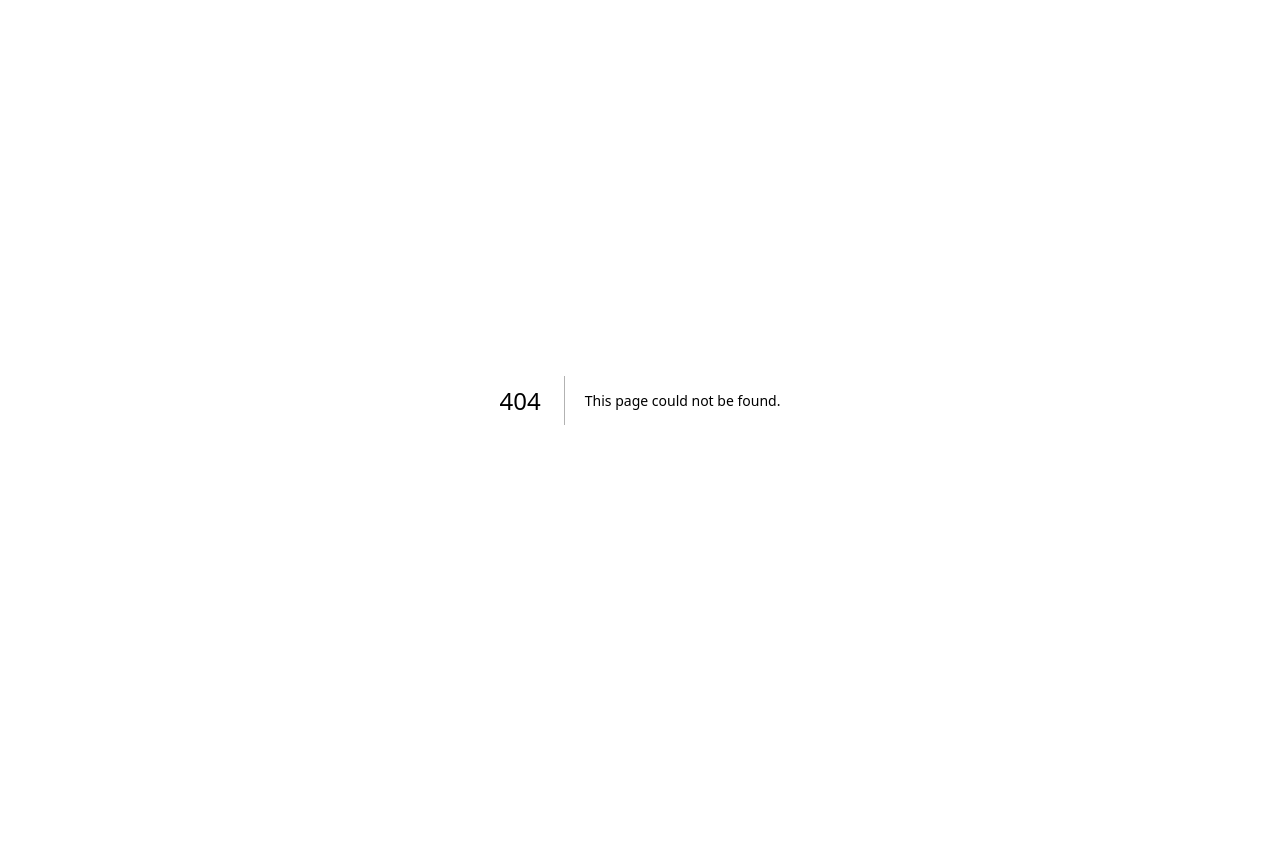
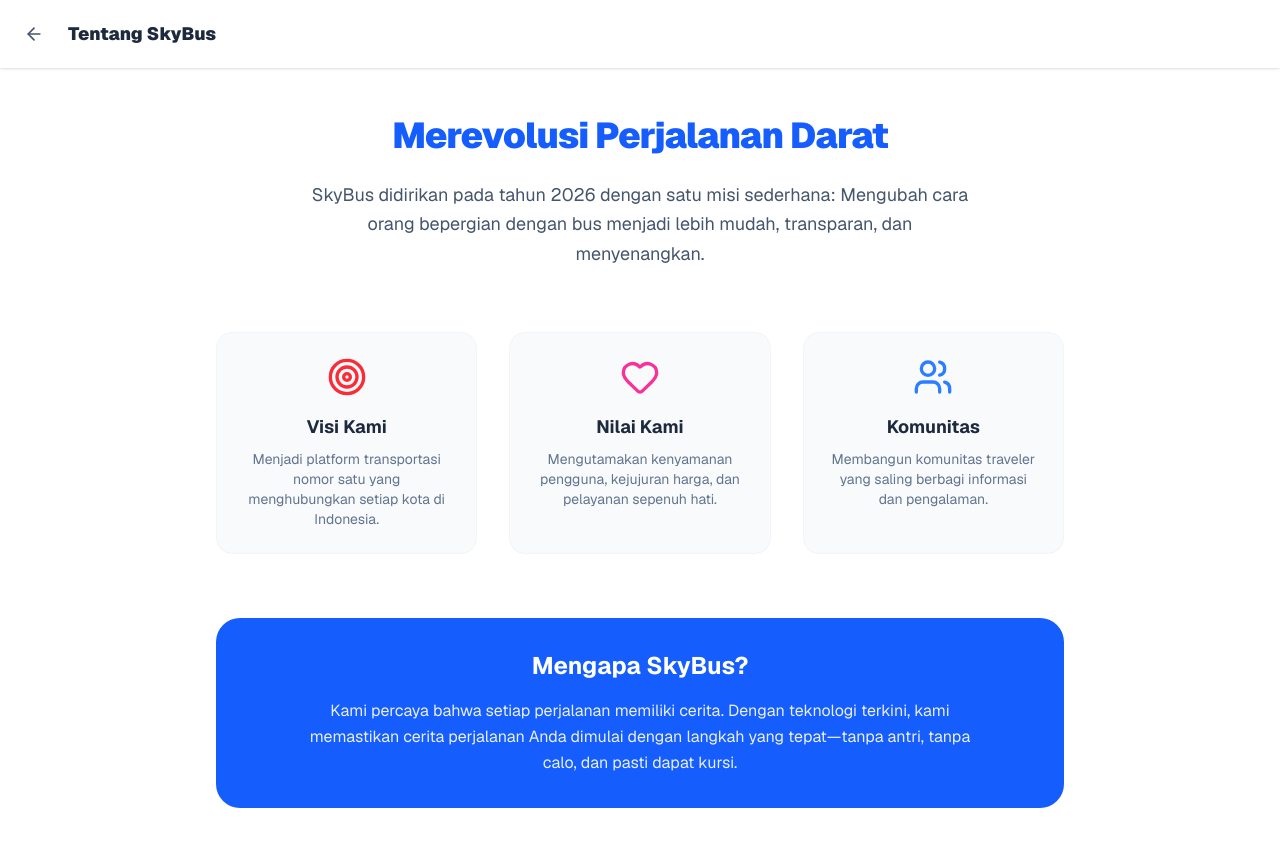
Before and after one commit to doaesque/skybus, a Next.js app: page /about in a window 1280 px wide. Before the commit this address had no page. Shown: the top 846 px of the page. Before the commit the page ends 800 px from the top, so only its background shows below. Built offline with nearby package versions, Linux system fonts and the light colour scheme.

Commit message:
feat: add about, faq, and user guide pages

```diff
--- /dev/null
+++ b/src/app/about/page.tsx
@@ -0,0 +1,55 @@
+"use client";
+
+import React from 'react';
+import { ArrowLeft, Target, Heart, Users } from 'lucide-react';
+import Link from 'next/link';
+
+export default function AboutPage() {
+  return (
+    <div className="min-h-screen bg-white dark:bg-slate-950 font-sans pb-20 text-slate-800 dark:text-slate-100 transition-colors">
+      <div className="bg-white dark:bg-slate-900 p-4 shadow-sm sticky top-0 z-40 flex items-center gap-4">
+        <Link href="/" className="p-2 hover:bg-slate-100 dark:hover:bg-slate-800 rounded-full transition">
+            <ArrowLeft className="w-5 h-5 text-slate-600 dark:text-slate-400" />
+        </Link>
+        <h1 className="font-black text-lg">Tentang SkyBus</h1>
+      </div>
+
+      <div className="max-w-4xl mx-auto px-6 py-12 space-y-16">
+        {/* Intro */}
+        <section className="text-center space-y-6">
+            <h2 className="text-4xl font-black text-blue-600 dark:text-blue-400 tracking-tight">Merevolusi Perjalanan Darat</h2>
+            <p className="text-lg text-slate-600 dark:text-slate-300 leading-relaxed max-w-2xl mx-auto">
+                SkyBus didirikan pada tahun 2026 dengan satu misi sederhana: Mengubah cara orang bepergian dengan bus menjadi lebih mudah, transparan, dan menyenangkan.
+            </p>
+        </section>
+
+        {/* Values */}
+        <section className="grid md:grid-cols-3 gap-8">
+            <div className="p-6 bg-slate-50 dark:bg-slate-900 rounded-2xl border border-slate-100 dark:border-slate-800 text-center">
+                <Target className="w-10 h-10 text-red-500 mx-auto mb-4" />
+                <h3 className="font-bold text-lg mb-2">Visi Kami</h3>
+                <p className="text-sm text-slate-500 dark:text-slate-400">Menjadi platform transportasi nomor satu yang menghubungkan setiap kota di Indonesia.</p>
+            </div>
+            <div className="p-6 bg-slate-50 dark:bg-slate-900 rounded-2xl border border-slate-100 dark:border-slate-800 text-center">
+                <Heart className="w-10 h-10 text-pink-500 mx-auto mb-4" />
+                <h3 className="font-bold text-lg mb-2">Nilai Kami</h3>
+                <p className="text-sm text-slate-500 dark:text-slate-400">Mengutamakan kenyamanan pengguna, kejujuran harga, dan pelayanan sepenuh hati.</p>
+            </div>
+            <div className="p-6 bg-slate-50 dark:bg-slate-900 rounded-2xl border border-slate-100 dark:border-slate-800 text-center">
+                <Users className="w-10 h-10 text-blue-500 mx-auto mb-4" />
+                <h3 className="font-bold text-lg mb-2">Komunitas</h3>
+                <p className="text-sm text-slate-500 dark:text-slate-400">Membangun komunitas traveler yang saling berbagi informasi dan pengalaman.</p>
+            </div>
+        </section>
+
+        {/* Story */}
+        <section className="bg-blue-600 text-white p-8 rounded-3xl text-center">
+            <h3 className="text-2xl font-bold mb-4">Mengapa SkyBus?</h3>
+            <p className="opacity-90 leading-relaxed max-w-2xl mx-auto">
+                Kami percaya bahwa setiap perjalanan memiliki cerita. Dengan teknologi terkini, kami memastikan cerita perjalanan Anda dimulai dengan langkah yang tepat—tanpa antri, tanpa calo, dan pasti dapat kursi.
+            </p>
+        </section>
+      </div>
+    </div>
+  );
+}
--- /dev/null
+++ b/src/app/faq/page.tsx
@@ -0,0 +1,44 @@
+"use client";
+
+import React, { useState } from 'react';
+import { ArrowLeft, ChevronDown, ChevronUp } from 'lucide-react';
+import Link from 'next/link';
+
+export default function FAQPage() {
+  const faqs = [
+    { q: "Bagaimana cara melakukan refund?", a: "Refund dapat dilakukan maksimal 24 jam sebelum keberangkatan melalui menu 'Pesanan Saya'. Pilih tiket, klik 'Ajukan Refund', dan dana akan kembali dalam 3-14 hari kerja." },
+    { q: "Apakah bisa ganti jadwal (reschedule)?", a: "Bisa, reschedule tergantung kebijakan masing-masing PO Bus. Silakan cek detail tiket pada menu Pesanan Saya. Biaya admin mungkin berlaku." },
+    { q: "Apa itu kode booking?", a: "Kode booking adalah kode unik (misal: TRX-123) yang digunakan untuk menukarkan tiket di terminal atau check-in online." },
+    { q: "Apakah perlu cetak tiket?", a: "Tidak perlu. Cukup tunjukkan QR Code pada E-Ticket di HP Anda kepada petugas di titik keberangkatan." },
+    { q: "Metode pembayaran apa saja yang tersedia?", a: "Kami menerima Transfer Bank (BCA, Mandiri, BRI, BNI), E-Wallet (GoPay, OVO, Dana), dan pembayaran gerai retail (Indomaret/Alfamart)." },
+  ];
+
+  const [openIndex, setOpenIndex] = useState<number | null>(null);
+
+  return (
+    <div className="min-h-screen bg-slate-50 dark:bg-slate-950 font-sans pb-20 text-slate-800 dark:text-slate-100 transition-colors">
+      <div className="bg-white dark:bg-slate-900 p-4 shadow-sm sticky top-0 z-40 flex items-center gap-4 border-b dark:border-slate-800">
+        <Link href="/" className="p-2 hover:bg-slate-100 dark:hover:bg-slate-800 rounded-full transition">
+            <ArrowLeft className="w-5 h-5 text-slate-600 dark:text-slate-400" />
+        </Link>
+        <h1 className="font-black text-lg">Pertanyaan Umum (FAQ)</h1>
+      </div>
+
+      <div className="max-w-2xl mx-auto px-4 py-8 space-y-4">
+        {faqs.map((faq, idx) => (
+            <div key={idx} className="bg-white dark:bg-slate-900 rounded-xl border border-slate-200 dark:border-slate-800 overflow-hidden cursor-pointer" onClick={() => setOpenIndex(openIndex === idx ? null : idx)}>
+                <div className="p-5 flex justify-between items-center hover:bg-slate-50 dark:hover:bg-slate-800 transition">
+                    <h3 className="font-bold text-sm">{faq.q}</h3>
+                    {openIndex === idx ? <ChevronUp className="w-4 h-4 text-blue-600" /> : <ChevronDown className="w-4 h-4 text-slate-400" />}
+                </div>
+                {openIndex === idx && (
+                    <div className="p-5 pt-0 text-sm text-slate-500 dark:text-slate-400 leading-relaxed border-t border-slate-50 dark:border-slate-800 bg-slate-50/50 dark:bg-slate-800/30">
+                        {faq.a}
+                    </div>
+                )}
+            </div>
+        ))}
+      </div>
+    </div>
+  );
+}
--- /dev/null
+++ b/src/app/guide/page.tsx
@@ -0,0 +1,39 @@
+"use client";
+
+import React from 'react';
+import { ArrowLeft, Search, User, CreditCard, CheckCircle } from 'lucide-react';
+import Link from 'next/link';
+
+export default function GuidePage() {
+  const steps = [
+    { icon: <Search className="w-6 h-6 text-white"/>, title: "1. Cari Rute", desc: "Masukkan kota asal, tujuan, dan tanggal keberangkatan di halaman utama." },
+    { icon: <User className="w-6 h-6 text-white"/>, title: "2. Isi Data", desc: "Pilih bus yang sesuai, lalu isi data pemesan dan penumpang dengan benar." },
+    { icon: <CreditCard className="w-6 h-6 text-white"/>, title: "3. Bayar", desc: "Pilih metode pembayaran (Transfer/E-Wallet) dan selesaikan sebelum waktu habis." },
+    { icon: <CheckCircle className="w-6 h-6 text-white"/>, title: "4. Selesai", desc: "E-Ticket akan dikirim ke email dan tersedia di menu 'Pesanan Saya'." },
+  ];
+
+  return (
+    <div className="min-h-screen bg-slate-50 font-sans pb-20">
+      <div className="bg-white p-4 shadow-sm sticky top-0 z-40 flex items-center gap-4">
+        <Link href="/" className="p-2 hover:bg-slate-100 rounded-full transition">
+            <ArrowLeft className="w-5 h-5 text-slate-600" />
+        </Link>
+        <h1 className="font-black text-lg text-slate-800">Cara Pesan Tiket</h1>
+      </div>
+
+      <div className="max-w-3xl mx-auto px-4 py-8 space-y-6">
+        {steps.map((step, idx) => (
+            <div key={idx} className="bg-white p-6 rounded-xl border border-slate-200 shadow-sm flex gap-6 items-start">
+                <div className="bg-blue-600 p-4 rounded-full shadow-lg shadow-blue-200 shrink-0">
+                    {step.icon}
+                </div>
+                <div>
+                    <h3 className="font-bold text-lg text-slate-800 mb-2">{step.title}</h3>
+                    <p className="text-slate-500 text-sm leading-relaxed">{step.desc}</p>
+                </div>
+            </div>
+        ))}
+      </div>
+    </div>
+  );
+}
```
